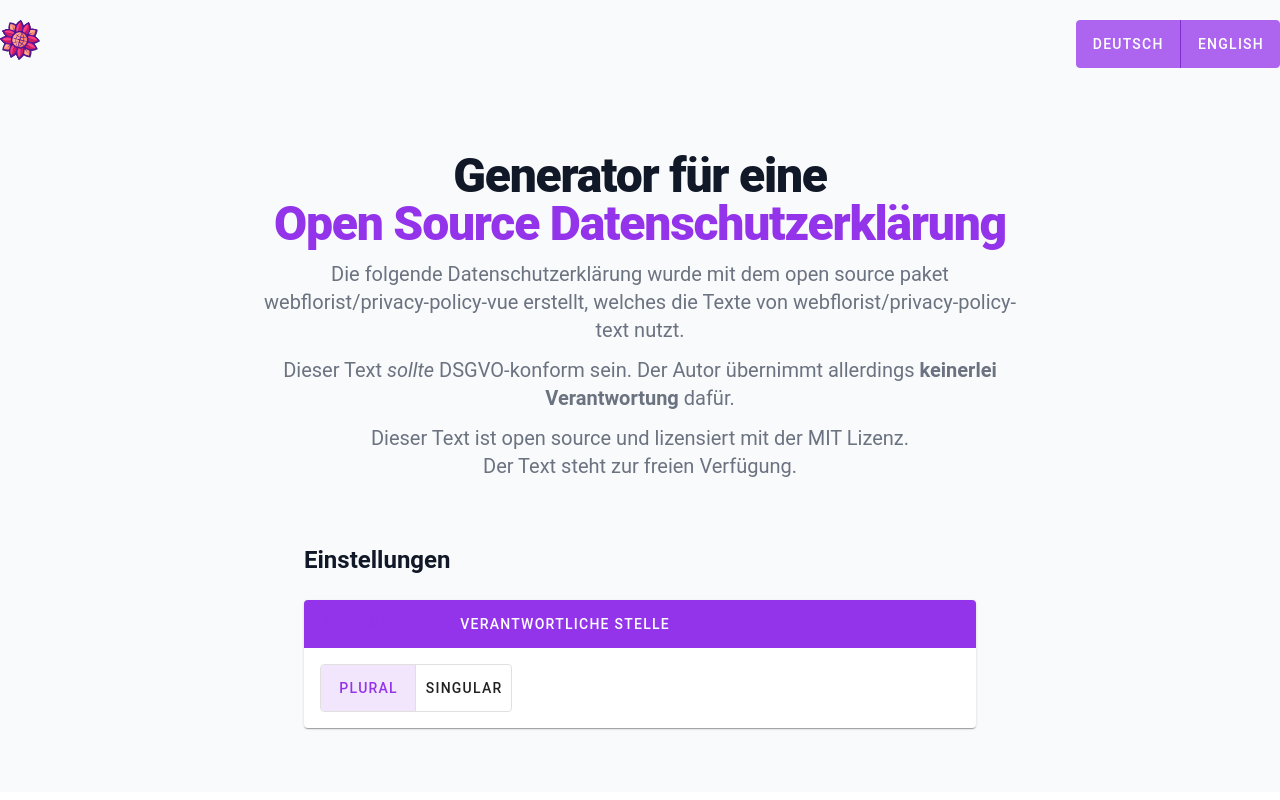
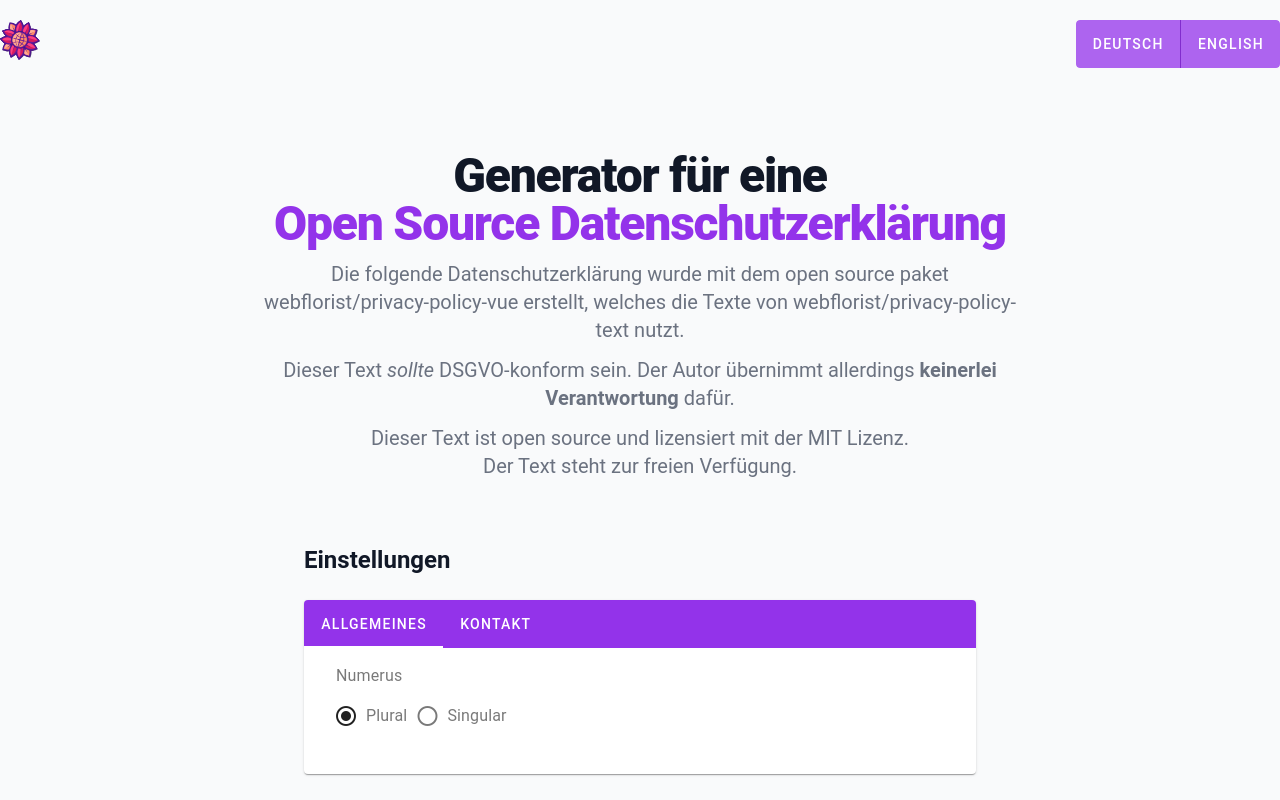
Before and after one commit to webflorist/privacy-policy-generator, a Nuxt app: page / in a window 1280 px wide. Shown: the top 800 px of the page. Built offline with nearby package versions, Linux system fonts and the light colour scheme; a web font is replaced by a local one.

Commit message:
further development

```diff
--- a/assets/css/_buttons.css
+++ /dev/null
@@ -1,28 +0,0 @@
-@layer components {
-	.btn-primary,
-	.btn-primary-outline {
-		@apply relative inline-flex items-center border border-gray-300 px-4 py-2 text-sm focus:z-10 focus:border-primary-500 focus:outline-none focus:ring-1 focus:ring-primary-500;
-
-		&.btn-primary {
-			@apply bg-primary text-white hover:bg-primary;
-		}
-
-		&.btn-primary-outline {
-			@apply bg-white text-gray-700 hover:bg-gray-50;
-		}
-	}
-
-	.btn-group {
-		@apply rounded-md shadow-sm;
-
-		> * {
-			&:first-child {
-				@apply rounded-l-md;
-			}
-
-			&:last-child {
-				@apply rounded-r-md;
-			}
-		}
-	}
-}
--- a/assets/css/main.css
+++ b/assets/css/main.css
@@ -1,5 +1,4 @@
 @import './_vuetify.css';
-@import './_forms.css';
 
 @tailwind base;
 @tailwind components;
--- a/components/generator/settings/GeneratorSettings.vue
+++ b/components/generator/settings/GeneratorSettings.vue
@@ -13,6 +13,8 @@ const tabs = ['general', 'data-controller']
 				<v-tabs
 					v-model="activeTab"
 					bg-color="primary"
+					show-arrows
+					center-active
 					:direction="breakpoint.max.sm ? 'vertical' : 'horizontal'"
 				>
 					<v-tab
--- a/components/generator/settings/GeneratorSettingsGeneral.vue
+++ b/components/generator/settings/GeneratorSettingsGeneral.vue
@@ -4,16 +4,18 @@ const settings = useSettings()
 const numerusOptions: Numerus[] = ['plural', 'singular']
 </script>
 <template>
-	<v-btn-toggle variant="outlined" v-model="settings.numerus" mandatory class="mx-auto">
-		<v-btn
-			v-for="numerus in numerusOptions"
-			:key="numerus"
-			@click="settings.numerus = numerus"
-			class="w-24"
-			color="primary"
-			:value="numerus"
+	<div>
+		<v-radio-group
+			:label="$t(`settings.numerus.title`)"
+			v-model="settings.numerus"
+			inline
 		>
-			{{ $t(`settings.numerus.options.${numerus}.title`) }}
-		</v-btn>
-	</v-btn-toggle>
+			<v-radio
+				v-for="numerus in numerusOptions"
+				:key="numerus"
+				:label="$t(`settings.numerus.options.${numerus}.title`)"
+				:value="numerus"
+			></v-radio>
+		</v-radio-group>
+	</div>
 </template>
--- a/locales/de.json
+++ b/locales/de.json
@@ -13,9 +13,22 @@
     "data-controller": {
       "organisation": {
         "title": "Organisation"
+      },
+      "name": {
+        "title": "Name"
+      },
+      "address": {
+        "title": "Adresse"
+      },
+      "email": {
+        "title": "E-Mail"
+      },
+      "phone": {
+        "title": "Telefon"
       }
     },
     "numerus": {
+      "title": "Numerus",
       "options": {
         "plural": {
           "title": "Plural"
@@ -27,7 +40,7 @@
     },
     "tabs": {
       "data-controller": {
-        "title": "Verantwortliche Stelle"
+        "title": "Kontakt"
       },
       "general": {
         "title": "Allgemeines"
--- a/plugins/vuetify.ts
+++ b/plugins/vuetify.ts
@@ -1,20 +1,6 @@
 import { createVuetify } from 'vuetify'
 
 const vuetify = createVuetify({
-	defaults: {
-		VBtn: {
-			color: 'primary',
-		},
-		VBtnToggle: {
-			color: 'primary',
-			divided: true,
-		},
-		VTextField: {
-			color: 'primary',
-			variant: 'underlined',
-			clearable: true
-		},
-	},
 	theme: {
 		themes: {
 			light: {
@@ -24,6 +10,7 @@ const vuetify = createVuetify({
 			},
 		},
 	},
+	ssr: true,
 })
 
 export default defineNuxtPlugin((nuxtApp) => {
```
Also changed, not shown: assets/css/_forms.css (deleted, +0 -7 lines).
